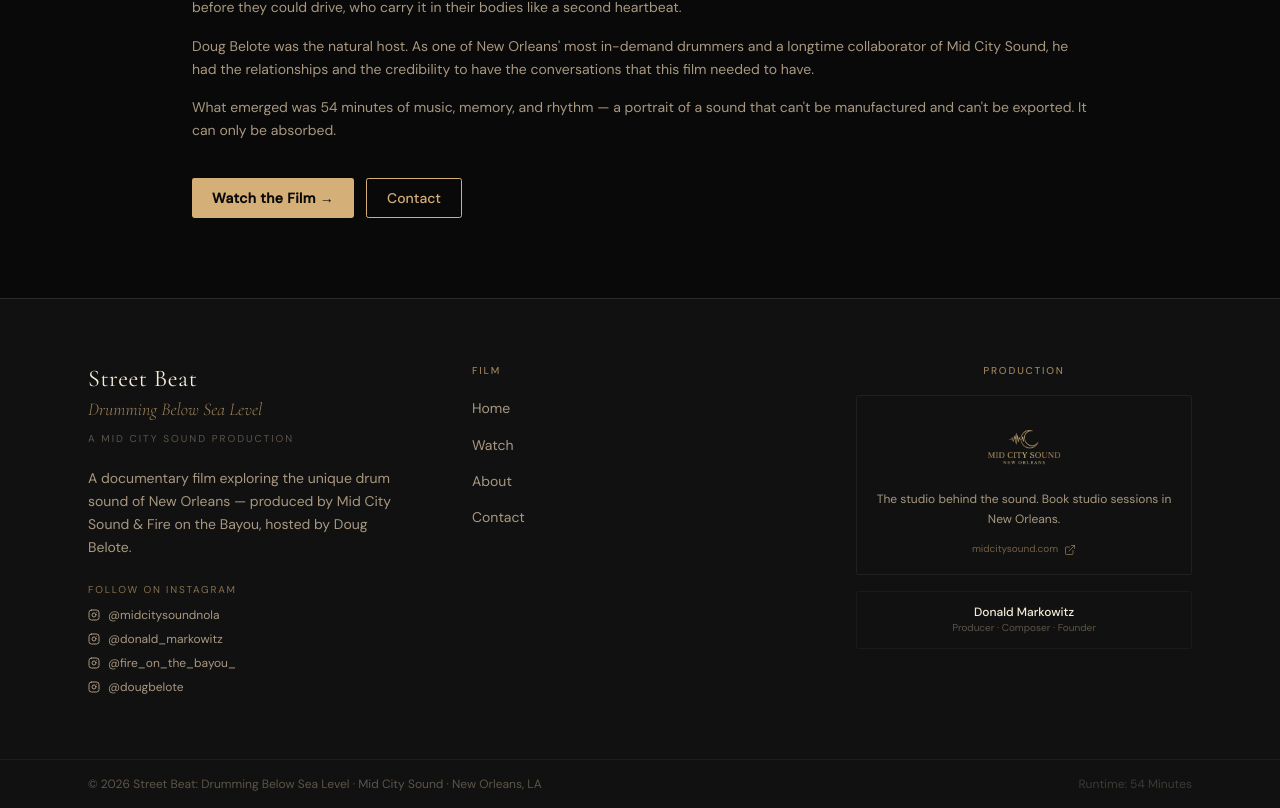
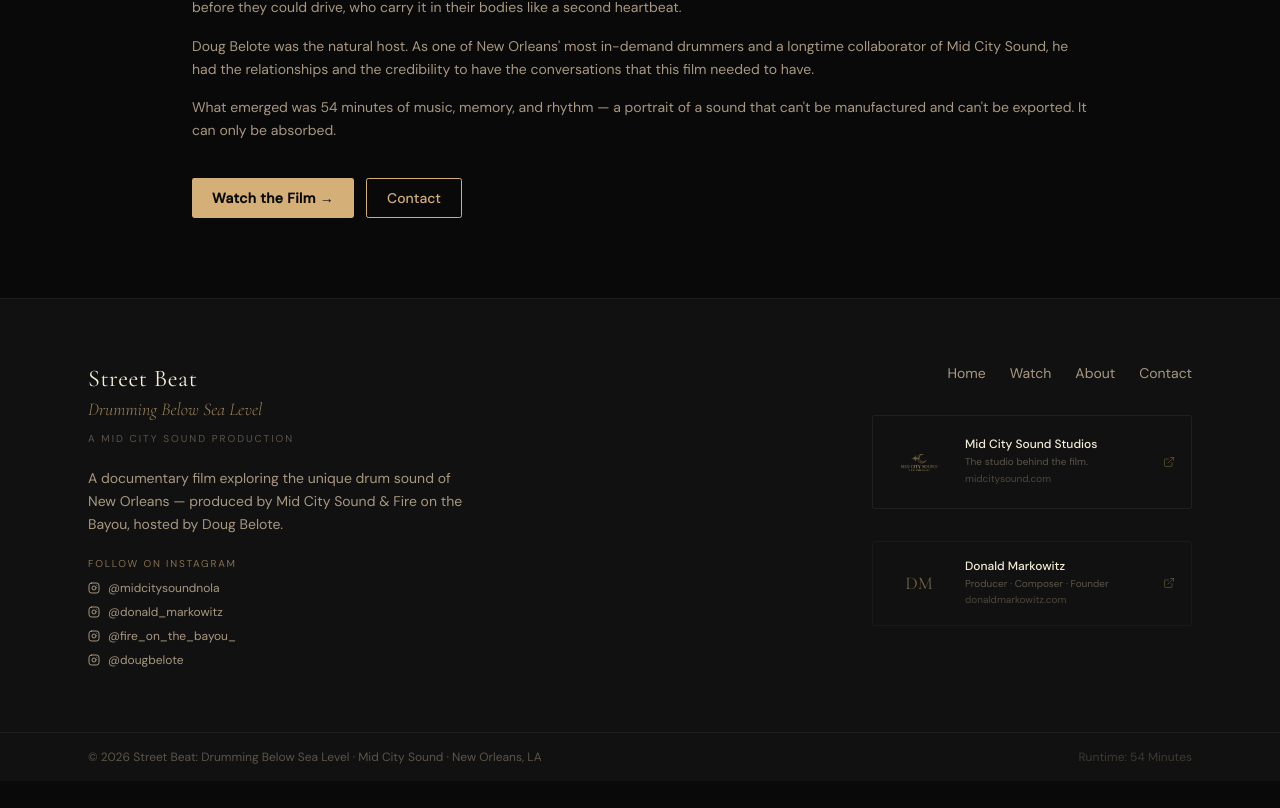
Before and after one commit to flu-wop/streetbeat, a Next.js app: page /about in a window 1280 px wide. Shown: the part 836-1644 px from the top of the page. After the commit the page ends 1617 px from the top, so only its background shows below. Built offline with nearby package versions, Linux system fonts and the light colour scheme.

Commit message:
reached limit

```diff
--- a/src/app/page.tsx
+++ b/src/app/page.tsx
@@ -84,7 +84,7 @@
 
             {/* Eyebrow */}
             <div
-              className="flex items-center gap-3 mb-5 opacity-0 animate-fade-up delay-200 justify-center flex-nowrap"
+              className="flex items-center gap-3 mb-5 opacity-0 animate-fade-up delay-200 flex-nowrap"
               style={{ animationFillMode: "forwards" }}
             >
               <div className="w-8 h-px bg-gold/60 hidden sm:block" />
--- a/src/components/layout/Footer.tsx
+++ b/src/components/layout/Footer.tsx
@@ -1,3 +1,5 @@
+// src/components/layout/Footer.tsx — 2-col desktop matching DM footer style
+
 import Link  from "next/link";
 import Image from "next/image";
 import { Instagram, ExternalLink } from "lucide-react";
@@ -18,12 +20,13 @@
 
 export function Footer() {
   return (
-    <footer className="border-t border-studio-border bg-studio-charcoal">
+    <footer className="border-t border-studio-border/50 bg-studio-charcoal">
 
-      <div className="mx-auto max-w-6xl px-6 py-16 grid grid-cols-1 md:grid-cols-3 gap-10 md:gap-12">
+      {/* ── 2-col on desktop, stacked centered on mobile ── */}
+      <div className="mx-auto max-w-6xl px-6 py-16 grid grid-cols-1 md:grid-cols-2 gap-12">
 
-        {/* ── Brand column ── */}
-        <div className="space-y-5 md:col-span-1 text-center md:text-left">
+        {/* ── Left: Brand + bio + socials ── */}
+        <div className="flex flex-col items-center md:items-start text-center md:text-left space-y-5">
           <div>
             <p className="font-display text-2xl text-cream tracking-wide">Street Beat</p>
             <p className="font-display text-lg text-gold/70 italic font-light">Drumming Below Sea Level</p>
@@ -31,11 +34,12 @@
               A Mid City Sound Production
             </p>
           </div>
-          <p className="text-mist text-sm leading-relaxed md:max-w-xs mx-auto md:mx-0">
+          <p className="text-mist text-sm leading-relaxed max-w-sm">
             A documentary film exploring the unique drum sound of New Orleans —
             produced by Mid City Sound &amp; Fire on the Bayou, hosted by Doug Belote.
           </p>
-          <div className="space-y-2 pt-1">
+          {/* Instagram handles */}
+          <div className="space-y-2">
             <p className="text-[10px] tracking-[0.18em] uppercase text-gold/60">Follow on Instagram</p>
             {SOCIALS.map(({ label, href }) => (
               <a
@@ -52,58 +56,58 @@
           </div>
         </div>
 
-        {/* ── Film links ── */}
-        <div className="space-y-4 text-center md:text-left">
-          <p className="text-[10px] font-medium tracking-[0.18em] uppercase text-gold/70">Film</p>
-          <ul className="space-y-2.5">
+        {/* ── Right: Nav + Donald + MCS block ── */}
+        <div className="flex flex-col items-center md:items-end gap-8">
+
+          {/* Nav links — horizontal row */}
+          <nav className="flex flex-wrap justify-center md:justify-end gap-x-6 gap-y-2">
             {SITE_LINKS.map(({ label, href }) => (
-              <li key={label}>
-                <Link href={href} className="text-sm text-mist hover:text-cream transition-colors">
+              <Link key={label} href={href} className="text-sm text-mist hover:text-cream transition-colors">
                 {label}
               </Link>
-              </li>
             ))}
-          </ul>
-        </div>
+          </nav>
 
-        {/* ── Production ── */}
-        <div className="space-y-4 text-center">
-          <p className="text-[10px] font-medium tracking-[0.18em] uppercase text-gold/70">Production</p>
-
+          {/* MCS studio block — compact inline style matching DM */}
           <Link
             href="https://midcitysound.com"
             target="_blank"
             rel="noopener noreferrer"
-            className="block w-full p-4 border border-studio-border/60 rounded-sm hover:border-gold/40 transition-all duration-200 group"
+            className="flex items-center gap-4 p-4 border border-studio-border/60 rounded-sm hover:border-gold/40 transition-all group w-full md:max-w-xs"
           >
-            <div className="flex justify-center mb-3">
-              <div className="relative w-[200px] h-[66px] opacity-90 group-hover:opacity-100 transition-opacity">
+            <div className="relative w-[60px] h-[60px] shrink-0 opacity-80 group-hover:opacity-100 transition-opacity">
               <Image
                 src="/images/mcs2-logo.png"
                 alt="Mid City Sound Studios"
                 fill
                 className="object-contain object-center"
-                  sizes="200px"
+                sizes="60px"
               />
             </div>
+            <div>
+              <p className="text-cream text-xs font-medium group-hover:text-gold transition-colors">Mid City Sound Studios</p>
+              <p className="text-mist/50 text-[10px] mt-0.5">The studio behind the film.</p>
+              <p className="text-mist/40 text-[10px]">midcitysound.com</p>
             </div>
-            <p className="text-mist text-xs leading-relaxed group-hover:text-cream transition-colors">
-              The studio behind the sound. Book studio sessions in New Orleans.
-            </p>
-            <div className="flex items-center justify-center gap-1.5 mt-3 text-gold/50 text-[10px] group-hover:text-gold transition-colors">
-              <span>midcitysound.com</span>
-              <ExternalLink className="w-3 h-3" />
-            </div>
+            <ExternalLink className="w-3 h-3 text-gold/30 ml-auto group-hover:text-gold transition-colors" />
           </Link>
 
+          {/* Donald Markowitz link */}
           <Link
             href="https://donaldmarkowitz.com"
             target="_blank"
             rel="noopener noreferrer"
-            className="w-full flex flex-col items-center p-3 border border-studio-border/40 rounded-sm hover:border-gold/30 group transition-all duration-200"
+            className="flex items-center gap-4 p-4 border border-studio-border/40 rounded-sm hover:border-gold/30 transition-all group w-full md:max-w-xs"
           >
+            <div className="w-[60px] text-center shrink-0">
+              <p className="text-gold/50 font-display text-lg leading-none">DM</p>
+            </div>
+            <div>
               <p className="text-cream text-xs font-medium group-hover:text-gold transition-colors">Donald Markowitz</p>
-            <p className="text-mist/50 text-[10px]">Producer · Composer · Founder</p>
+              <p className="text-mist/50 text-[10px] mt-0.5">Producer · Composer · Founder</p>
+              <p className="text-mist/40 text-[10px]">donaldmarkowitz.com</p>
+            </div>
+            <ExternalLink className="w-3 h-3 text-gold/30 ml-auto group-hover:text-gold transition-colors" />
           </Link>
         </div>
       </div>
```
Lines whose indentation alone changed are shown as unchanged.
